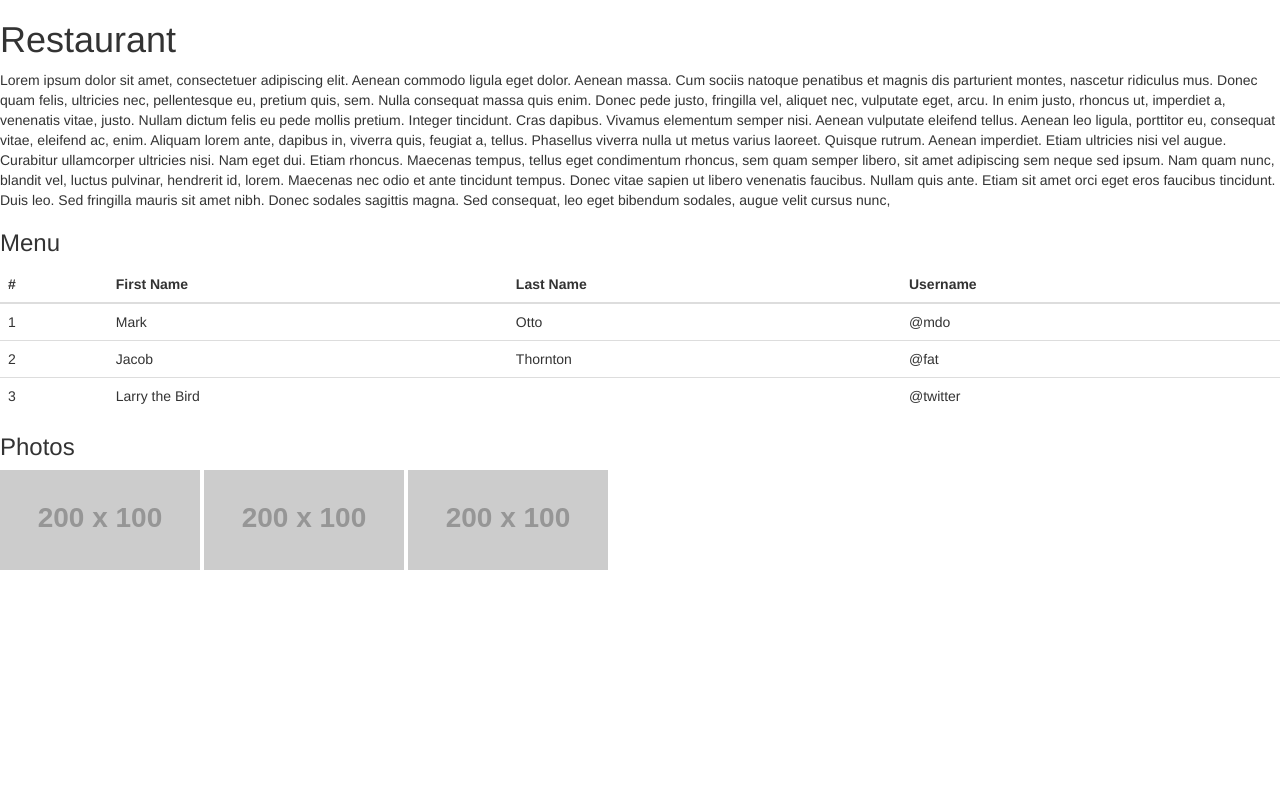
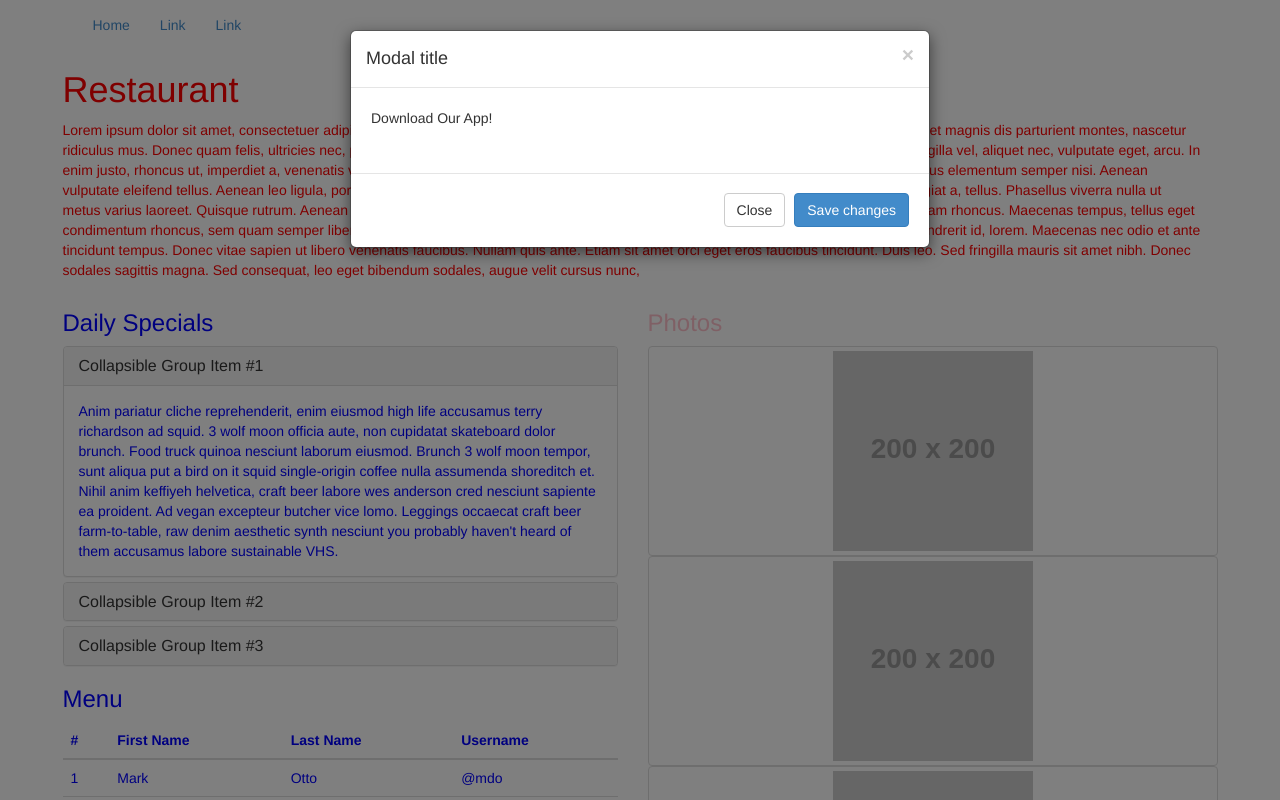
Before and after one commit to erikafleck/Restaurant-Prototype, a plain HTML site: page index.html in a window 1280 px wide. Shown: the top 800 px of the page. Drawn offline with nearby package versions, Linux system fonts and the light colour scheme; placeholder pictures from the web are drawn by us.

Commit message:
Added interactivity
Modal, collasped panel, menu.

```diff
--- a/css/styles.css
+++ b/css/styles.css
@@ -1,2 +1,14 @@
 @charset "UTF-8";
 /* CSS Document */
+
+#description {
+	color:red;
+}
+
+#menu {
+	color:blue;
+	}
+
+#photos {
+	color:pink;
+}
--- a/index.html
+++ b/index.html
@@ -10,11 +10,77 @@
 
   </head>
   <body>
+
+    <!-- jQuery (necessary for Bootstrap's JavaScript plugins) -->
+    <script src="http://code.jquery.com/jquery.js"></script>
+    <!-- Include all compiled plugins (below), or include individual files as needed -->
+    <script src="js/bootstrap.min.js"></script>
+    <script src="js/scripts.js"></script>
+  <div class="container">
+  <!-- DESCRIPTION ROW -->
+  <div class="collapse navbar-collapse navbar-ex5-collapse">
+          <ul class="nav navbar-nav">
+            <li class="active"><a href="#">Home</a></li>
+            <li><a href="#">Link</a></li>
+            <li><a href="#">Link</a></li>
+          </ul>
+        </div>
+  <div class="row" id="description">
+  <div class="col-md-12">
     <h1>Restaurant</h1>
 
     <p>Lorem ipsum dolor sit amet, consectetuer adipiscing elit. Aenean commodo ligula eget dolor. Aenean massa. Cum sociis natoque penatibus et magnis dis parturient montes, nascetur ridiculus mus. Donec quam felis, ultricies nec, pellentesque eu, pretium quis, sem. Nulla consequat massa quis enim. Donec pede justo, fringilla vel, aliquet nec, vulputate eget, arcu. In enim justo, rhoncus ut, imperdiet a, venenatis vitae, justo. Nullam dictum felis eu pede mollis pretium. Integer tincidunt. Cras dapibus. Vivamus elementum semper nisi. Aenean vulputate eleifend tellus. Aenean leo ligula, porttitor eu, consequat vitae, eleifend ac, enim. Aliquam lorem ante, dapibus in, viverra quis, feugiat a, tellus. Phasellus viverra nulla ut metus varius laoreet. Quisque rutrum. Aenean imperdiet. Etiam ultricies nisi vel augue. Curabitur ullamcorper ultricies nisi. Nam eget dui. Etiam rhoncus. Maecenas tempus, tellus eget condimentum rhoncus, sem quam semper libero, sit amet adipiscing sem neque sed ipsum. Nam quam nunc, blandit vel, luctus pulvinar, hendrerit id, lorem. Maecenas nec odio et ante tincidunt tempus. Donec vitae sapien ut libero venenatis faucibus. Nullam quis ante. Etiam sit amet orci eget eros faucibus tincidunt. Duis leo. Sed fringilla mauris sit amet nibh. Donec sodales sagittis magna. Sed consequat, leo eget bibendum sodales, augue velit cursus nunc,</p>
+    </div> <!--END .col-md-12 --></div> <!--END OF DESCRIPTION -->
 
+<!--menu & photos -->
 
+<div class="row">
+<div class="col-md-6" id="menu">
+<h3>Daily Specials</h3>
+<div class="panel-group" id="accordion">
+  <div class="panel panel-default">
+    <div class="panel-heading">
+      <h4 class="panel-title">
+        <a class="accordion-toggle" data-toggle="collapse" data-parent="#accordion" href="#collapseOne">
+          Collapsible Group Item #1
+        </a>
+      </h4>
+    </div>
+    <div id="collapseOne" class="panel-collapse collapse in">
+      <div class="panel-body">
+        Anim pariatur cliche reprehenderit, enim eiusmod high life accusamus terry richardson ad squid. 3 wolf moon officia aute, non cupidatat skateboard dolor brunch. Food truck quinoa nesciunt laborum eiusmod. Brunch 3 wolf moon tempor, sunt aliqua put a bird on it squid single-origin coffee nulla assumenda shoreditch et. Nihil anim keffiyeh helvetica, craft beer labore wes anderson cred nesciunt sapiente ea proident. Ad vegan excepteur butcher vice lomo. Leggings occaecat craft beer farm-to-table, raw denim aesthetic synth nesciunt you probably haven't heard of them accusamus labore sustainable VHS.
+      </div>
+    </div>
+  </div>
+  <div class="panel panel-default">
+    <div class="panel-heading">
+      <h4 class="panel-title">
+        <a class="accordion-toggle" data-toggle="collapse" data-parent="#accordion" href="#collapseTwo">
+          Collapsible Group Item #2
+        </a>
+      </h4>
+    </div>
+    <div id="collapseTwo" class="panel-collapse collapse">
+      <div class="panel-body">
+        Anim pariatur cliche reprehenderit, enim eiusmod high life accusamus terry richardson ad squid. 3 wolf moon officia aute, non cupidatat skateboard dolor brunch. Food truck quinoa nesciunt laborum eiusmod. Brunch 3 wolf moon tempor, sunt aliqua put a bird on it squid single-origin coffee nulla assumenda shoreditch et. Nihil anim keffiyeh helvetica, craft beer labore wes anderson cred nesciunt sapiente ea proident. Ad vegan excepteur butcher vice lomo. Leggings occaecat craft beer farm-to-table, raw denim aesthetic synth nesciunt you probably haven't heard of them accusamus labore sustainable VHS.
+      </div>
+    </div>
+  </div>
+  <div class="panel panel-default">
+    <div class="panel-heading">
+      <h4 class="panel-title">
+        <a class="accordion-toggle" data-toggle="collapse" data-parent="#accordion" href="#collapseThree">
+          Collapsible Group Item #3
+        </a>
+      </h4>
+    </div>
+    <div id="collapseThree" class="panel-collapse collapse">
+      <div class="panel-body">
+        Anim pariatur cliche reprehenderit, enim eiusmod high life accusamus terry richardson ad squid. 3 wolf moon officia aute, non cupidatat skateboard dolor brunch. Food truck quinoa nesciunt laborum eiusmod. Brunch 3 wolf moon tempor, sunt aliqua put a bird on it squid single-origin coffee nulla assumenda shoreditch et. Nihil anim keffiyeh helvetica, craft beer labore wes anderson cred nesciunt sapiente ea proident. Ad vegan excepteur butcher vice lomo. Leggings occaecat craft beer farm-to-table, raw denim aesthetic synth nesciunt you probably haven't heard of them accusamus labore sustainable VHS.
+      </div>
+    </div>
+  </div>
+</div>
             <h3>Menu</h3>
             <table class="table table-hover">
         <thead>
@@ -45,17 +111,38 @@
           </tr>
         </tbody>
       </table>
+      </div><!--END OF menu -->
 
+      <div class="row">
+      <div class="col-md-6" id="photos">
           <h3>Photos</h3>
-    <img src="http://placehold.it/200x100" />
-        <img src="http://placehold.it/200x100" />
-            <img src="http://placehold.it/200x100" />
+          <a href"#" class="thumbnail">
+    <img src="http://placehold.it/200x200" /></a>
 
-    <!-- jQuery (necessary for Bootstrap's JavaScript plugins) -->
-    <script src="http://code.jquery.com/jquery.js"></script>
-    <!-- Include all compiled plugins (below), or include individual files as needed -->
-    <script src="js/bootstrap.min.js"></script>
-    <script src="js/scripts.js"></script>
+                  <a href"#" class="thumbnail"><img src="http://placehold.it/200x200" /></a>
+                      <a href"#" class="thumbnail"><img src="http://placehold.it/200x200" /></a>
+                      <a href"#" class="thumbnail"><img src="http://placehold.it/200x200" /></a>
+            </div>
+			</div>
+       <!--modal -->
+            <div class="modal fade">
+  <div class="modal-dialog">
+    <div class="modal-content">
+      <div class="modal-header">
+        <button type="button" class="close" data-dismiss="modal" aria-hidden="true">&times;</button>
+        <h4 class="modal-title">Modal title</h4>
+      </div>
+      <div class="modal-body">
+
+        <p>Download Our App!</p>
+      </div>
+      <div class="modal-footer">
+        <button type="button" class="btn btn-default" data-dismiss="modal">Close</button>
+        <button type="button" class="btn btn-primary">Save changes</button>
+      </div>
+    </div><!-- /.modal-content -->
+  </div><!-- /.modal-dialog -->
+</div><!-- /.modal -->
 
   </body>
 </html>
--- a/js/scripts.js
+++ b/js/scripts.js
@@ -2,6 +2,6 @@
 
 $(document).ready(function(){
 
-	// Good Stuff
+	$('.modal').modal();
 
 });
```
